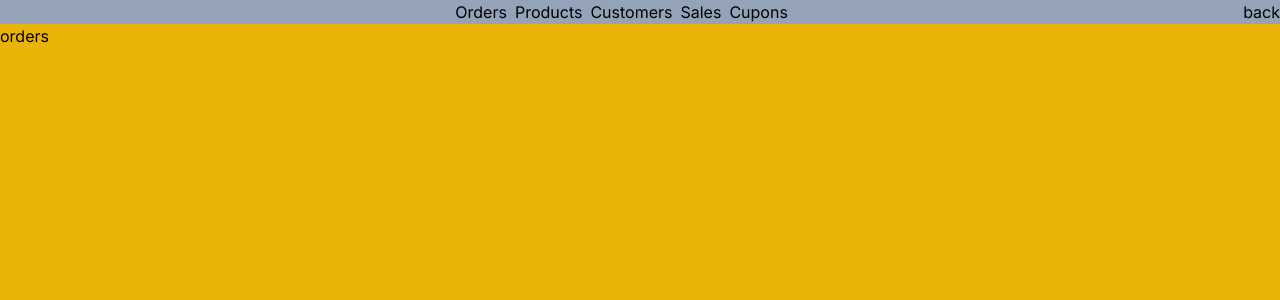
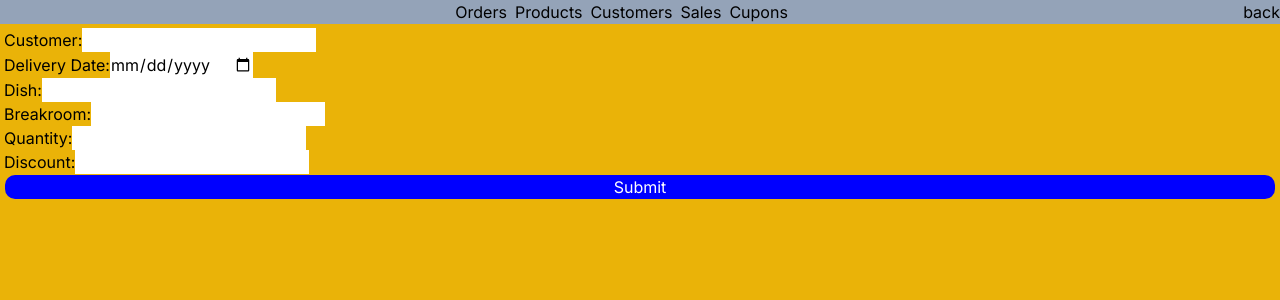
Before and after one commit to Pivanrios/laCooperativa, a Next.js app: page /admin in a window 1280 px wide. Shown: the top 300 px of the page. Built offline with nearby package versions, Linux system fonts and the light colour scheme.

Commit message:
create order form

```diff
--- a/src/app/admin/page.js
+++ b/src/app/admin/page.js
@@ -1,10 +1,11 @@
+import OrderForm from '@/src/components/OrderForm/OrderForm'
 import React from 'react'
 
 
 function Admin() {
   return (
     <div className='w-full'>
-      orders
+      <OrderForm/>
     </div>
   )
 }
--- /dev/null
+++ b/src/components/OrderForm/OrderForm.jsx
@@ -0,0 +1,46 @@
+
+function OrderForm() {
+  return (
+    <>
+    <form action="" className="flex flex-col m-1">
+        <label htmlFor="">Customer:
+            <input type="text"
+                    name="customer"
+                    id="customer" />
+        </label>
+        <label htmlFor="">Delivery Date:
+            <input type="date"
+                    name="delivery"
+                    id="dalivery" />
+        </label>
+        <label htmlFor="">Dish:
+            <input type="text"
+                    name="dish"
+                    id="dish" />
+        </label>
+        <label htmlFor="">Breakroom:
+            <input list="breakroom"/>
+            <datalist id="breakroom">
+                <option value="Main"></option>
+                <option value="South(smoking area)"></option>
+                <option value="West (inbound)"></option>
+                <option value="East (singles)"></option>
+            </datalist>
+        </label>
+        <label htmlFor="">Quantity:
+            <input type="number"
+                    name="quantity"
+                    id="quantity" />
+        </label>
+        <label htmlFor="">Discount:
+            <input type="text"
+                    name="disc"
+                    id="disc" />
+        </label>
+        <button className="btn">Submit</button>
+    </form>
+    </>
+  )
+}
+
+export default OrderForm
```
